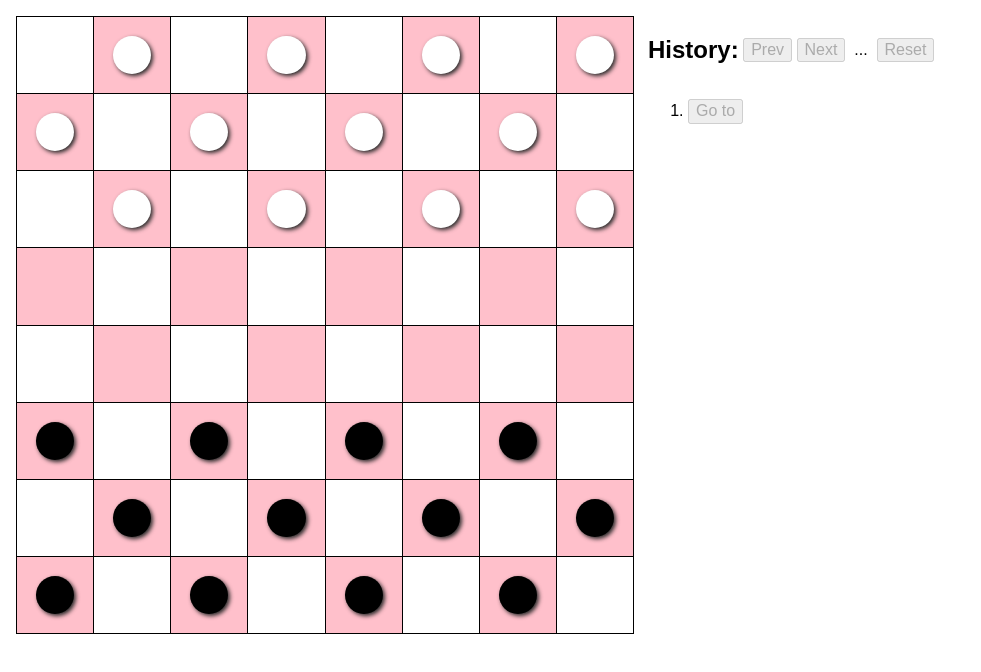
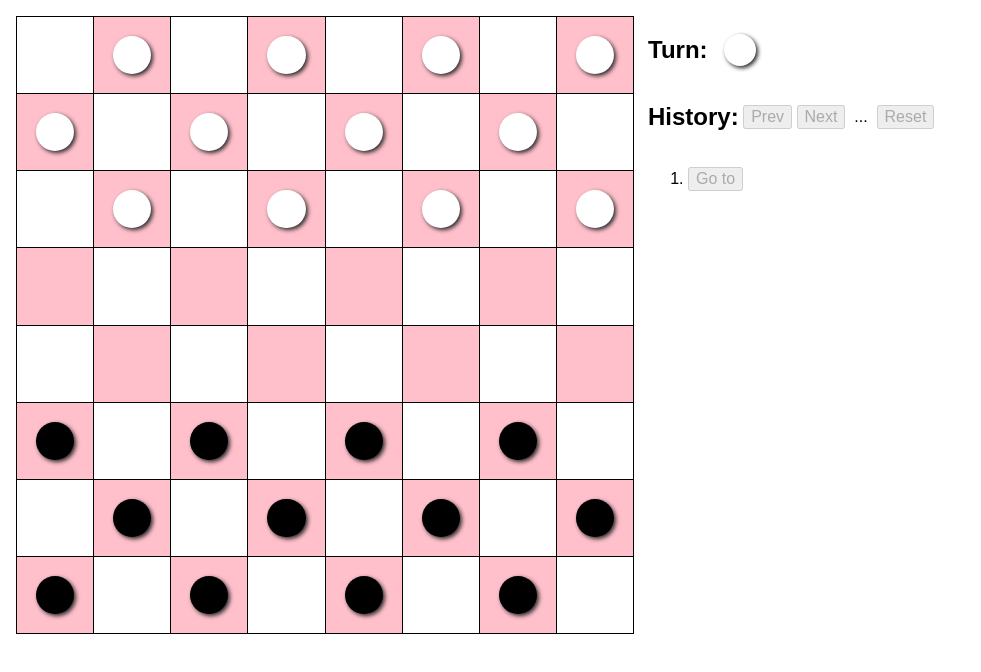
Before and after one commit to ysavitskyi/checkers, a React (Create React App) app: page / in a window 1280 px wide. Shown: the top 672 px of the page, without its empty margins (0-981 px from the left). Built offline with nearby package versions, Linux system fonts and the light colour scheme.

Commit message:
added player turn hint

```diff
--- a/src/components/Game/index.tsx
+++ b/src/components/Game/index.tsx
@@ -1,5 +1,6 @@
 import { useCallback, useState } from 'react'
 import Grid from 'components/Grid'
+import Piece from 'components/Piece'
 import './index.css'
 
 type IGridState = Exclude<
@@ -36,6 +37,12 @@ const Game = () => {
         />
       </div>
       <div className="game-col game-col--right">
+        <div style={{ display: 'flex', alignItems: 'center' }}>
+          <h2>Turn:</h2>
+          <div style={{ width: '4em', height: '4em', position: 'relative' }}>
+            <Piece isWhite={historyIndex % 2 === 0} disabled />
+          </div>
+        </div>
         <div style={{ display: 'flex', alignItems: 'center' }}>
           <h2>History:</h2>
           &nbsp;
--- a/src/components/Piece/index.tsx
+++ b/src/components/Piece/index.tsx
@@ -2,11 +2,11 @@ import { composeCls } from 'utils'
 import './index.css'
 
 const Piece: React.FC<{
-  onClick: (event: React.MouseEvent<HTMLDivElement>) => void
-  isActive: boolean
   disabled: boolean
-  isWhite?: boolean
-}> = ({ onClick, isWhite, isActive, disabled }) => {
+  isWhite: boolean
+  isActive?: boolean
+  onClick?: (event: React.MouseEvent<HTMLDivElement>) => void
+}> = ({ disabled, isWhite, isActive, onClick }) => {
   return (
     <div
       className={composeCls(['piece'], {
```
